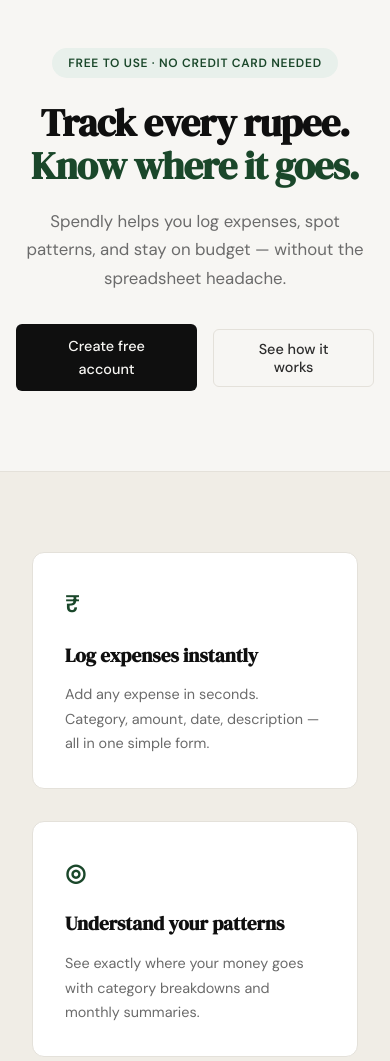
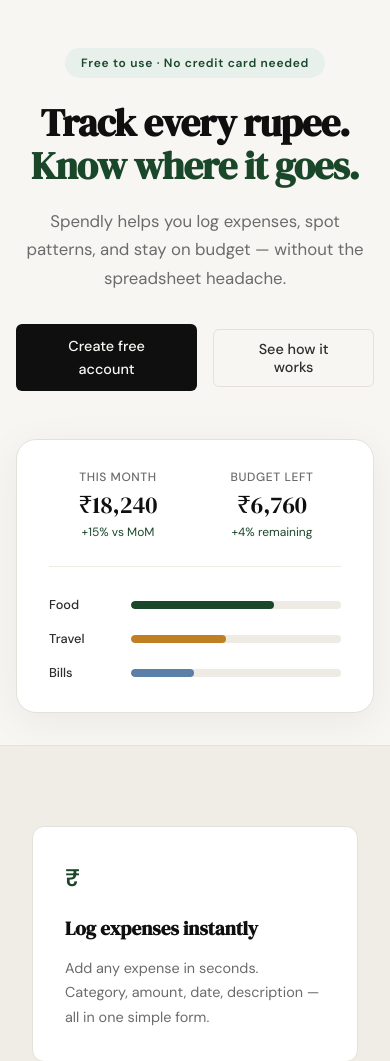
Before and after one commit to prakharkothari1863-stack/Spendly, a Flask app: page / in a window 390 px wide. Shown: the part 61-1122 px from the top of the page. Run offline with Flask 3, Linux system fonts and the light colour scheme.

Commit message:
merged landing.css into style.css

```diff
--- a/static/css/landing.css
+++ /dev/null
@@ -1,226 +0,0 @@
-/* ------------------------------------------------------------------ */
-/* Hero overrides — landing page redesign                              */
-/* ------------------------------------------------------------------ */
-
-.hero {
-    display: block;
-    padding: 5rem 2rem 4rem;
-    max-width: var(--max-width);
-    margin: 0 auto;
-    text-align: center;
-}
-
-.hero-inner {
-    max-width: 640px;
-    margin: 0 auto 3rem;
-}
-
-.hero-badge {
-    display: inline-block;
-    background: var(--accent-light);
-    color: var(--accent);
-    font-size: 0.75rem;
-    font-weight: 600;
-    letter-spacing: 0.06em;
-    padding: 0.35rem 1rem;
-    border-radius: 999px;
-    margin-bottom: 1.5rem;
-}
-
-.hero-title {
-    font-family: var(--font-display);
-    font-size: clamp(2.4rem, 5vw, 3.5rem);
-    line-height: 1.1;
-    letter-spacing: -0.02em;
-    color: var(--ink);
-    margin-bottom: 1.25rem;
-}
-
-.hero-title-accent {
-    color: var(--accent);
-}
-
-.hero-subtitle {
-    font-size: 1.05rem;
-    color: var(--ink-muted);
-    line-height: 1.7;
-    margin-bottom: 2rem;
-    max-width: 500px;
-    margin-left: auto;
-    margin-right: auto;
-}
-
-.hero-actions {
-    display: flex;
-    gap: 1rem;
-    align-items: center;
-    justify-content: center;
-}
-
-.hero-actions .btn-ghost {
-    font-family: var(--font-body);
-    cursor: pointer;
-}
-
-/* ------------------------------------------------------------------ */
-/* Mock dashboard                                                      */
-/* ------------------------------------------------------------------ */
-
-.hero-visual {
-    justify-content: center;
-}
-
-.mock-dashboard {
-    background: var(--paper-card);
-    border: 1px solid var(--border);
-    border-radius: var(--radius-lg);
-    padding: 1.75rem 2rem;
-    max-width: 680px;
-    margin: 0 auto;
-    box-shadow: 0 8px 40px rgba(0, 0, 0, 0.06);
-}
-
-.mock-stats-row {
-    display: grid;
-    grid-template-columns: repeat(3, 1fr);
-    gap: 1rem;
-    margin-bottom: 1.75rem;
-    padding-bottom: 1.5rem;
-    border-bottom: 1px solid var(--border-soft);
-}
-
-.mock-stat {
-    display: flex;
-    flex-direction: column;
-    gap: 0.2rem;
-}
-
-.mock-stat-label {
-    font-size: 0.75rem;
-    font-weight: 500;
-    color: var(--ink-muted);
-    text-transform: uppercase;
-    letter-spacing: 0.05em;
-}
-
-.mock-stat-value {
-    font-family: var(--font-display);
-    font-size: 1.5rem;
-    color: var(--ink);
-    line-height: 1.2;
-}
-
-.mock-stat-sub {
-    font-size: 0.75rem;
-    color: var(--ink-faint);
-}
-
-.mock-stat-up {
-    color: var(--accent);
-}
-
-.mock-bars {
-    display: flex;
-    flex-direction: column;
-    gap: 0.85rem;
-}
-
-.mock-bar-row {
-    display: grid;
-    grid-template-columns: 70px 1fr;
-    align-items: center;
-    gap: 0.75rem;
-}
-
-.mock-cat {
-    font-size: 0.8rem;
-    font-weight: 500;
-    color: var(--ink-soft);
-    text-align: left;
-}
-
-.mock-bar-track {
-    height: 8px;
-    background: var(--border-soft);
-    border-radius: 999px;
-    overflow: hidden;
-}
-
-.mock-bar {
-    height: 100%;
-    background: var(--accent);
-    border-radius: 999px;
-}
-
-.mock-bar-2 { background: var(--accent-2); }
-.mock-bar-3 { background: #5b7fa6; }
-
-/* ------------------------------------------------------------------ */
-/* Video modal                                                         */
-/* ------------------------------------------------------------------ */
-
-.modal-overlay {
-    position: fixed;
-    inset: 0;
-    background: rgba(0, 0, 0, 0.6);
-    display: flex;
-    align-items: center;
-    justify-content: center;
-    z-index: 500;
-    opacity: 0;
-    pointer-events: none;
-    transition: opacity 0.2s ease;
-}
-
-.modal-overlay.is-open {
-    opacity: 1;
-    pointer-events: auto;
-}
-
-.modal-box {
-    position: relative;
-    background: var(--ink);
-    border-radius: var(--radius-md);
-    width: min(860px, 92vw);
-    box-shadow: 0 24px 80px rgba(0, 0, 0, 0.4);
-}
-
-.modal-close {
-    position: absolute;
-    top: -2.25rem;
-    right: 0;
-    background: none;
-    border: none;
-    color: #fff;
-    font-size: 1.75rem;
-    line-height: 1;
-    cursor: pointer;
-    opacity: 0.7;
-    transition: opacity 0.15s;
-}
-
-.modal-close:hover { opacity: 1; }
-
-.modal-video-wrap {
-    position: relative;
-    padding-top: 56.25%; /* 16:9 */
-    border-radius: var(--radius-md);
-    overflow: hidden;
-}
-
-.modal-video-wrap iframe {
-    position: absolute;
-    inset: 0;
-    width: 100%;
-    height: 100%;
-}
-
-/* ------------------------------------------------------------------ */
-/* Responsive                                                          */
-/* ------------------------------------------------------------------ */
-
-@media (max-width: 600px) {
-    .hero { padding: 3rem 1rem 2rem; }
-    .mock-stats-row { grid-template-columns: 1fr 1fr; }
-    .mock-stat:last-child { display: none; }
-}
--- a/static/css/style.css
+++ b/static/css/style.css
@@ -124,13 +124,16 @@ a { color: inherit; text-decoration: none; }
 /* ------------------------------------------------------------------ */
 
 .hero {
+    display: block;
     padding: 5rem 2rem 4rem;
-    display: grid;
-    grid-template-columns: 1fr 1fr;
-    gap: 4rem;
-    align-items: center;
     max-width: var(--max-width);
     margin: 0 auto;
+    text-align: center;
+}
+
+.hero-inner {
+    max-width: 640px;
+    margin: 0 auto 3rem;
 }
 
 .hero-badge {
@@ -139,24 +142,22 @@ a { color: inherit; text-decoration: none; }
     color: var(--accent);
     font-size: 0.75rem;
     font-weight: 600;
-    letter-spacing: 0.08em;
-    text-transform: uppercase;
-    padding: 0.35rem 0.85rem;
+    letter-spacing: 0.06em;
+    padding: 0.35rem 1rem;
     border-radius: 999px;
     margin-bottom: 1.5rem;
 }
 
 .hero-title {
     font-family: var(--font-display);
-    font-size: clamp(2.5rem, 5vw, 4rem);
+    font-size: clamp(2.4rem, 5vw, 3.5rem);
     line-height: 1.1;
     letter-spacing: -0.02em;
     color: var(--ink);
     margin-bottom: 1.25rem;
 }
 
-.hero-title em {
-    font-style: italic;
+.hero-title-accent {
     color: var(--accent);
 }
 
@@ -164,63 +165,90 @@ a { color: inherit; text-decoration: none; }
     font-size: 1.05rem;
     color: var(--ink-muted);
     line-height: 1.7;
-    max-width: 460px;
     margin-bottom: 2rem;
+    max-width: 500px;
+    margin-left: auto;
+    margin-right: auto;
 }
 
 .hero-actions {
     display: flex;
     gap: 1rem;
     align-items: center;
+    justify-content: center;
+}
+
+.hero-actions .btn-ghost {
+    font-family: var(--font-body);
+    cursor: pointer;
 }
 
 /* ------------------------------------------------------------------ */
-/* Mock card (hero visual)                                             */
+/* Mock dashboard (hero visual)                                        */
 /* ------------------------------------------------------------------ */
 
 .hero-visual {
-    display: flex;
     justify-content: center;
 }
 
-.mock-card {
+.mock-dashboard {
     background: var(--paper-card);
     border: 1px solid var(--border);
     border-radius: var(--radius-lg);
-    padding: 2rem;
-    width: 100%;
-    max-width: 380px;
-    box-shadow: 0 8px 40px rgba(0,0,0,0.06);
+    padding: 1.75rem 2rem;
+    max-width: 680px;
+    margin: 0 auto;
+    box-shadow: 0 8px 40px rgba(0, 0, 0, 0.06);
 }
 
-.mock-card-header {
-    display: flex;
-    justify-content: space-between;
-    align-items: baseline;
+.mock-stats-row {
+    display: grid;
+    grid-template-columns: repeat(3, 1fr);
+    gap: 1rem;
     margin-bottom: 1.75rem;
-    padding-bottom: 1.25rem;
+    padding-bottom: 1.5rem;
     border-bottom: 1px solid var(--border-soft);
 }
 
-.mock-label {
-    font-size: 0.8rem;
+.mock-stat {
+    display: flex;
+    flex-direction: column;
+    gap: 0.2rem;
+}
+
+.mock-stat-label {
+    font-size: 0.75rem;
     font-weight: 500;
     color: var(--ink-muted);
     text-transform: uppercase;
-    letter-spacing: 0.06em;
+    letter-spacing: 0.05em;
 }
 
-.mock-total {
+.mock-stat-value {
     font-family: var(--font-display);
-    font-size: 1.75rem;
+    font-size: 1.5rem;
     color: var(--ink);
+    line-height: 1.2;
 }
 
-.mock-bars { display: flex; flex-direction: column; gap: 1rem; }
+.mock-stat-sub {
+    font-size: 0.75rem;
+    color: var(--ink-faint);
+}
+
+.mock-stat-up {
+    color: var(--accent);
+}
+
+.mock-bars {
+    display: flex;
+    flex-direction: column;
+    gap: 0.85rem;
+}
 
 .mock-bar-row {
     display: grid;
-    grid-template-columns: 80px 1fr 60px;
+    grid-template-columns: 70px 1fr;
     align-items: center;
     gap: 0.75rem;
 }
@@ -229,10 +257,11 @@ a { color: inherit; text-decoration: none; }
     font-size: 0.8rem;
     font-weight: 500;
     color: var(--ink-soft);
+    text-align: left;
 }
 
 .mock-bar-track {
-    height: 6px;
+    height: 8px;
     background: var(--border-soft);
     border-radius: 999px;
     overflow: hidden;
@@ -242,19 +271,10 @@ a { color: inherit; text-decoration: none; }
     height: 100%;
     background: var(--accent);
     border-radius: 999px;
-    transition: width 0.6s ease;
 }
 
 .mock-bar-2 { background: var(--accent-2); }
 .mock-bar-3 { background: #5b7fa6; }
-.mock-bar-4 { background: #8b5e83; }
-
-.mock-amt {
-    font-size: 0.8rem;
-    font-weight: 500;
-    color: var(--ink-muted);
-    text-align: right;
-}
 
 /* ------------------------------------------------------------------ */
 /* Buttons                                                             */
@@ -559,23 +579,76 @@ a { color: inherit; text-decoration: none; }
 }
 
 /* ------------------------------------------------------------------ */
+/* Video modal                                                         */
+/* ------------------------------------------------------------------ */
+
+.modal-overlay {
+    position: fixed;
+    inset: 0;
+    background: rgba(0, 0, 0, 0.6);
+    display: flex;
+    align-items: center;
+    justify-content: center;
+    z-index: 500;
+    opacity: 0;
+    pointer-events: none;
+    transition: opacity 0.2s ease;
+}
+
+.modal-overlay.is-open {
+    opacity: 1;
+    pointer-events: auto;
+}
+
+.modal-box {
+    position: relative;
+    background: var(--ink);
+    border-radius: var(--radius-md);
+    width: min(860px, 92vw);
+    box-shadow: 0 24px 80px rgba(0, 0, 0, 0.4);
+}
+
+.modal-close {
+    position: absolute;
+    top: -2.25rem;
+    right: 0;
+    background: none;
+    border: none;
+    color: #fff;
+    font-size: 1.75rem;
+    line-height: 1;
+    cursor: pointer;
+    opacity: 0.7;
+    transition: opacity 0.15s;
+}
+
+.modal-close:hover { opacity: 1; }
+
+.modal-video-wrap {
+    position: relative;
+    padding-top: 56.25%; /* 16:9 */
+    border-radius: var(--radius-md);
+    overflow: hidden;
+}
+
+.modal-video-wrap iframe {
+    position: absolute;
+    inset: 0;
+    width: 100%;
+    height: 100%;
+}
+
+/* ------------------------------------------------------------------ */
 /* Responsive                                                          */
 /* ------------------------------------------------------------------ */
 
 @media (max-width: 900px) {
-    .hero {
-        grid-template-columns: 1fr;
-        text-align: center;
-    }
-
-    .hero-subtitle { max-width: 100%; }
-    .hero-actions { justify-content: center; }
-    .hero-visual { display: none; }
-
     .features-inner { grid-template-columns: 1fr; }
 }
 
 @media (max-width: 600px) {
     .nav-links a:not(.nav-cta) { display: none; }
     .hero { padding: 3rem 1rem 2rem; }
+    .mock-stats-row { grid-template-columns: 1fr 1fr; }
+    .mock-stat:last-child { display: none; }
 }
--- a/templates/landing.html
+++ b/templates/landing.html
@@ -2,9 +2,7 @@
 
 {% block title %}Spendly — Track Every Rupee{% endblock %}
 
-{% block head %}
-<link rel="stylesheet" href="{{ url_for('static', filename='css/landing.css') }}">
-{% endblock %}
+{% block head %}{% endblock %}
 
 {% block content %}
 
```
